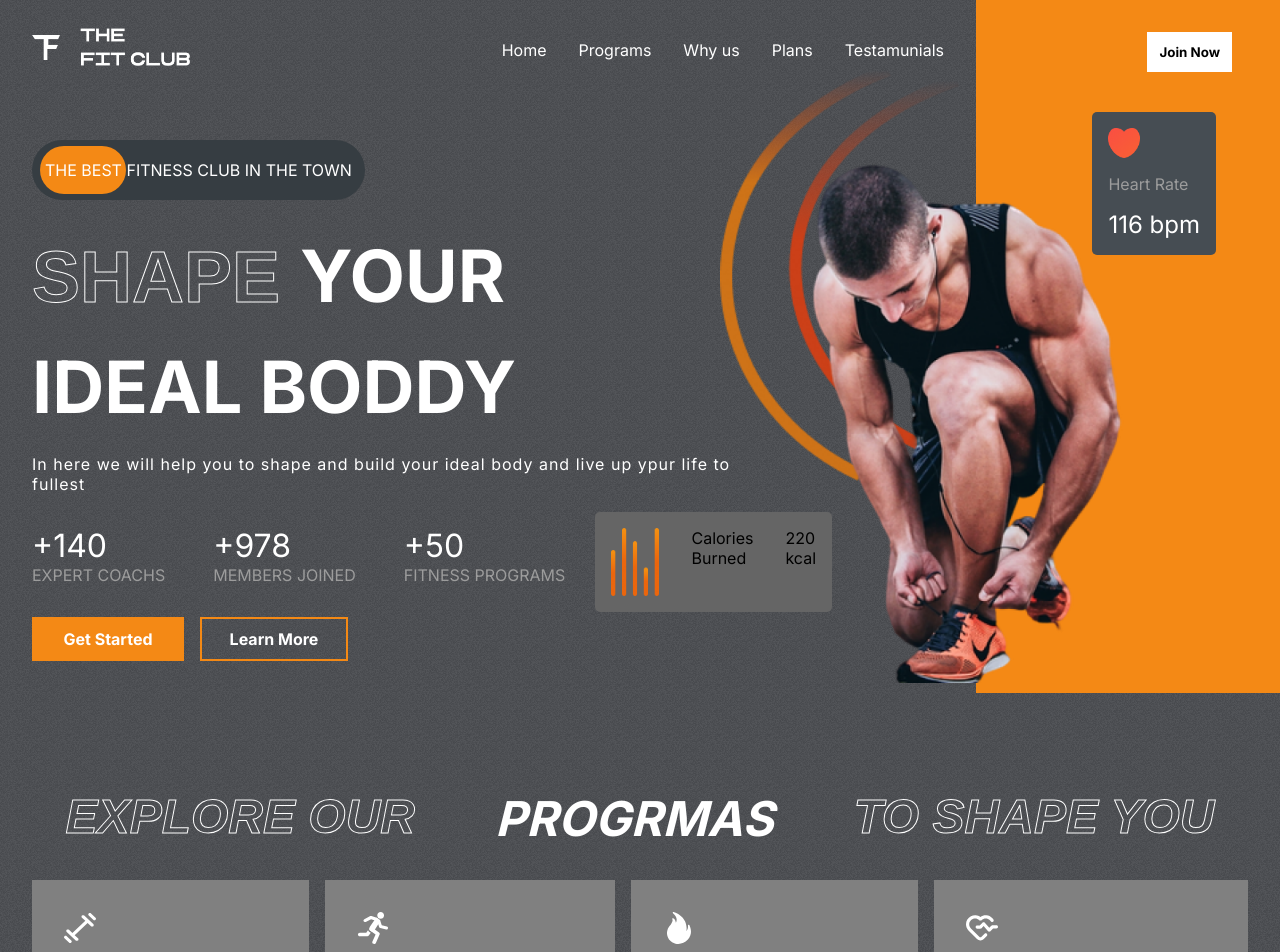
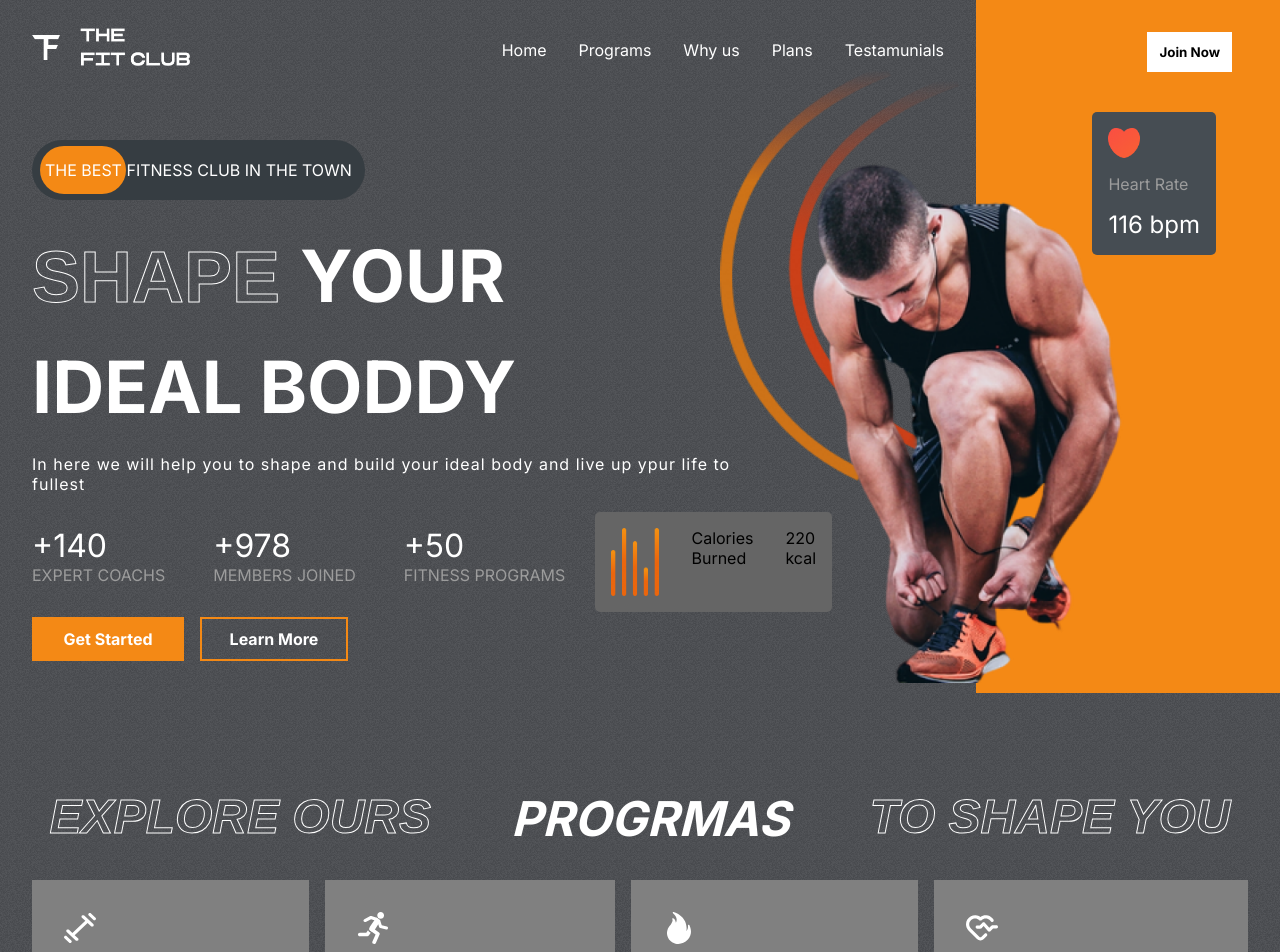
Before and after one commit to GabrielDOSilva/fitClub-Gym, a React (Create React App) app: page / in a window 1280 px wide. Shown: the top 952 px of the page. Built offline with nearby package versions, Linux system fonts and the light colour scheme.

Commit message:
Correcao ortografica

```diff
--- a/src/components/Programs/Programs.jsx
+++ b/src/components/Programs/Programs.jsx
@@ -8,7 +8,7 @@ const Programs = () => {
         <div className="Programs" id="programs">
             {/* header */}
             <div className="programs-header">
-                <span className='stroke-text'>Explore our</span>
+                <span className='stroke-text'>Explore ours</span>
                 <span>Progrmas</span>
                 <span className='stroke-text'>To shape you</span>
             </div>
```
